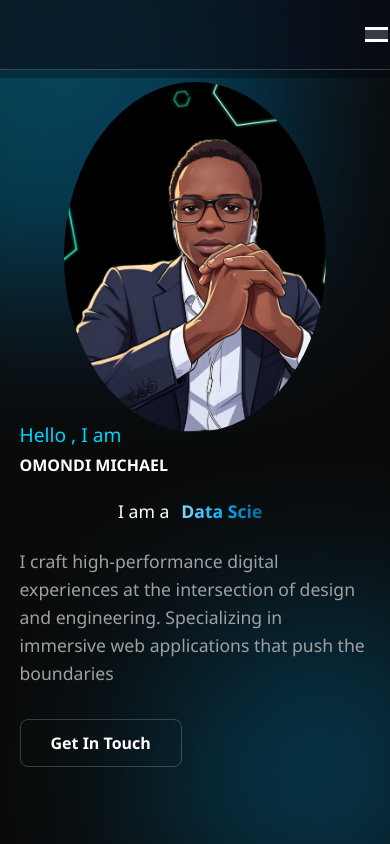
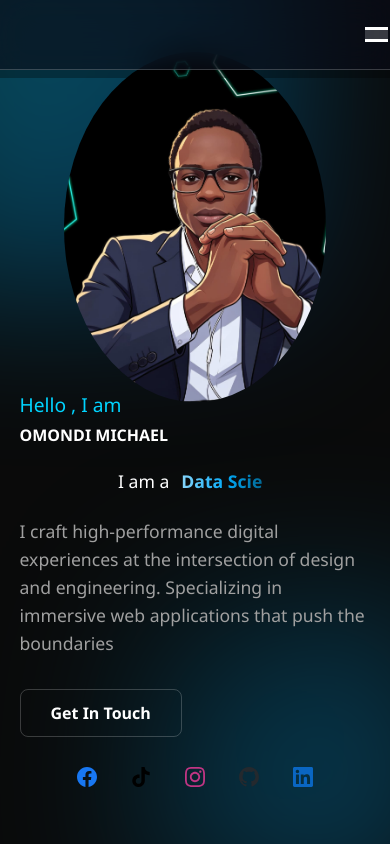
Before and after one commit to M28755/MY-FIRST-PORTFOLIO, a React (Vite) app: page / in a window 390 px wide. Shown: the top 844 px of the page. Built offline with nearby package versions, Linux system fonts and the light colour scheme.

Commit message:
added social links into the hero section

```diff
--- a/src/Components/CSS/Herosection.css
+++ b/src/Components/CSS/Herosection.css
@@ -120,7 +120,8 @@
     color: white;
     font-size: 1.2rem;
 }
-.hero-image-placeholder img{
+
+.hero-image-placeholder img {
     border-radius: 50%;
     display: flex;
     justify-content: center;
@@ -128,6 +129,186 @@
     color: white;
     font-size: 1.2rem;
 
+}
+
+/* Social Media Container - Icon Version */
+.social-media {
+    display: flex;
+    gap: 1.25rem;
+    justify-content: center;
+    align-items: center;
+    margin-top: 2rem;
+}
+
+/* Icon Link Styles */
+.social-media a {
+    display: flex;
+    align-items: center;
+    justify-content: center;
+    width: 48px;
+    height: 48px;
+    border-radius: 50%;
+    background: transparent;
+    transition: all 0.3s cubic-bezier(0.4, 0, 0.2, 1);
+    text-decoration: none;
+    position: relative;
+}
+
+/* Icon Sizes */
+.social-media svg {
+    width: 24px;
+    height: 24px;
+    transition: all 0.3s ease;
+}
+
+/* Individual Platform Colors & Hover Effects */
+
+/* Facebook */
+.social-media a:first-child {
+    color: #1877f2;
+}
+
+.social-media a:first-child:hover {
+    background: #1877f2;
+    transform: translateY(-3px);
+}
+
+.social-media a:first-child:hover svg {
+    color: white;
+    fill: white;
+}
+
+/* TikTok */
+.social-media a:nth-child(2) {
+    color: #000000;
+}
+
+.social-media a:nth-child(2):hover {
+    background: linear-gradient(135deg, #000000, #25f4ee, #fe2c55);
+    transform: translateY(-3px);
+}
+
+.social-media a:nth-child(2):hover svg {
+    color: white;
+    fill: white;
+}
+
+/* Instagram */
+.social-media a:nth-child(3) {
+    color: #c13584;
+}
+
+.social-media a:nth-child(3):hover {
+    background: linear-gradient(135deg, #833ab4, #c13584, #e1306c, #fd1d1d);
+    transform: translateY(-3px);
+}
+
+.social-media a:nth-child(3):hover svg {
+    color: white;
+    fill: white;
+}
+
+/* GitHub */
+.social-media a:nth-child(4) {
+    color: #24292e;
+}
+
+.social-media a:nth-child(4):hover {
+    background: #24292e;
+    transform: translateY(-3px);
+}
+
+.social-media a:nth-child(4):hover svg {
+    color: white;
+    fill: white;
+}
+
+/* LinkedIn */
+.social-media a:nth-child(5) {
+    color: #0a66c2;
+}
+
+.social-media a:nth-child(5):hover {
+    background: #0a66c2;
+    transform: translateY(-3px);
+}
+
+.social-media a:nth-child(5):hover svg {
+    color: white;
+    fill: white;
+}
+
+/* Active/Click Effect */
+.social-media a:active {
+    transform: translateY(0);
+}
+
+/* Optional: Add glow effect on hover */
+.social-media a:hover {
+    box-shadow: 0 8px 20px rgba(0, 0, 0, 0.15);
+}
+
+/* Focus styles for accessibility */
+.social-media a:focus-visible {
+    outline: 2px solid #0066cc;
+    outline-offset: 2px;
+    transform: scale(1.05);
+}
+
+/* Responsive Design */
+@media (max-width: 768px) {
+    .social-media {
+        gap: 1rem;
+        margin-top: 1.5rem;
+    }
+
+    .social-media a {
+        width: 44px;
+        height: 44px;
+    }
+
+    .social-media svg {
+        width: 22px;
+        height: 22px;
+    }
+}
+
+@media (max-width: 480px) {
+    .social-media {
+        gap: 0.875rem;
+        margin-top: 1.25rem;
+    }
+
+    .social-media a {
+        width: 40px;
+        height: 40px;
+    }
+
+    .social-media svg {
+        width: 20px;
+        height: 20px;
+    }
+}
+
+
+.social-media.glass a {
+    backdrop-filter: blur(10px);
+    background: rgba(255, 255, 255, 0.1);
+    border: 1px solid rgba(255, 255, 255, 0.2);
+}
+
+.social-media.glass a:hover {
+    background: rgba(255, 255, 255, 0.2);
+    border-color: rgba(255, 255, 255, 0.4);
+}
+
+.social-media.outlined a {
+    border: 2px solid currentColor;
+}
+
+.social-media.outlined a:hover {
+    background: currentColor;
+    border-color: transparent;
 }
 
 @media (max-width: 768px) {
--- a/src/Components/HeroSection.jsx
+++ b/src/Components/HeroSection.jsx
@@ -1,7 +1,7 @@
 import { motion } from 'framer-motion'
 import { TypeAnimation } from 'react-type-animation'
 import './CSS/Herosection.css'
-import Image from  '../assets/portfolio.jpeg'
+import Image from '../assets/portfolio.jpeg'
 
 function HeroSection() {
     return (
@@ -50,7 +50,37 @@ function HeroSection() {
                         <a href="" className="hero-btn">
                             Get In Touch
                         </a>
+                        <div className="social-media">
+                            <a href="https://www.facebook.com/share/p/1Eo6rm5iAS/" target="_blank" rel="noopener noreferrer" aria-label="Facebook">
+                                <svg viewBox="0 0 24 24" fill="currentColor">
+                                    <path d="M24 12.073c0-6.627-5.373-12-12-12s-12 5.373-12 12c0 5.99 4.388 10.954 10.125 11.854v-8.385H7.078v-3.47h3.047V9.43c0-3.007 1.792-4.669 4.533-4.669 1.312 0 2.686.235 2.686.235v2.953H15.83c-1.491 0-1.956.925-1.956 1.874v2.25h3.328l-.532 3.47h-2.796v8.385C19.612 23.027 24 18.062 24 12.073z" />
+                                </svg>
+                            </a>
 
+                            <a href="https://tiktok.com/@jaguar.king.of.jungle30" target="_blank" rel="noopener noreferrer" aria-label="TikTok">
+                                <svg viewBox="0 0 24 24" fill="currentColor">
+                                    <path d="M12.525.02c1.31-.02 2.61-.01 3.91-.02.08 1.53.63 3.09 1.75 4.17 1.12 1.11 2.7 1.62 4.24 1.79v4.03c-1.44-.05-2.89-.35-4.2-.97-.57-.26-1.1-.59-1.62-.93-.01 2.92.01 5.84-.02 8.76-.08 1.4-.54 2.79-1.35 3.94-1.31 1.92-3.58 3.17-5.91 3.21-1.43.08-2.86-.31-4.08-1.03-2.02-1.19-3.44-3.37-3.65-5.71-.02-.5-.03-1-.01-1.49.18-1.9 1.12-3.72 2.58-4.96 1.66-1.44 3.98-2.13 6.15-1.72.02 1.48-.04 2.96-.04 4.44-.99-.32-2.15-.23-3.02.37-.63.41-1.11 1.04-1.36 1.75-.21.51-.15 1.07-.14 1.61.24 1.64 1.82 3.02 3.5 2.87 1.12-.01 2.19-.66 2.77-1.61.19-.33.4-.67.41-1.06.1-1.79.06-3.57.07-5.36.01-4.03-.01-8.05.02-12.07z" />
+                                </svg>
+                            </a>
+
+                            <a href="https://instagram.com/yourpage" target="_blank" rel="noopener noreferrer" aria-label="Instagram">
+                                <svg viewBox="0 0 24 24" fill="currentColor">
+                                    <path d="M12 2.163c3.204 0 3.584.012 4.85.07 3.252.148 4.771 1.691 4.919 4.919.058 1.265.069 1.645.069 4.849 0 3.205-.012 3.584-.069 4.849-.149 3.225-1.664 4.771-4.919 4.919-1.266.058-1.644.07-4.85.07-3.204 0-3.584-.012-4.849-.07-3.26-.149-4.771-1.699-4.919-4.92-.058-1.265-.07-1.644-.07-4.849 0-3.204.013-3.583.07-4.849.149-3.227 1.664-4.771 4.919-4.919 1.266-.057 1.645-.069 4.849-.069zm0-2.163c-3.259 0-3.667.014-4.947.072-4.358.2-6.78 2.618-6.98 6.98-.059 1.281-.073 1.689-.073 4.948 0 3.259.014 3.668.072 4.948.2 4.358 2.618 6.78 6.98 6.98 1.281.058 1.689.072 4.948.072 3.259 0 3.668-.014 4.948-.072 4.354-.2 6.782-2.618 6.979-6.98.059-1.28.073-1.689.073-4.948 0-3.259-.014-3.667-.072-4.947-.196-4.354-2.617-6.78-6.979-6.98-1.281-.059-1.69-.073-4.949-.073zM12 5.838c-3.403 0-6.162 2.759-6.162 6.162s2.759 6.163 6.162 6.163 6.162-2.759 6.162-6.163c0-3.403-2.759-6.162-6.162-6.162zm0 10.162c-2.209 0-4-1.79-4-4 0-2.209 1.791-4 4-4s4 1.791 4 4c0 2.21-1.791 4-4 4zm6.406-11.845c-.796 0-1.441.645-1.441 1.44s.645 1.44 1.441 1.44c.795 0 1.439-.645 1.439-1.44s-.644-1.44-1.439-1.44z" />
+                                </svg>
+                            </a>
+
+                            <a href="https://github.com/M28755" target="_blank" rel="noopener noreferrer" aria-label="GitHub">
+                                <svg viewBox="0 0 24 24" fill="currentColor">
+                                    <path d="M12 0c-6.626 0-12 5.373-12 12 0 5.302 3.438 9.8 8.207 11.387.599.111.793-.261.793-.577v-2.234c-3.338.726-4.033-1.416-4.033-1.416-.546-1.387-1.333-1.756-1.333-1.756-1.089-.745.083-.729.083-.729 1.205.084 1.839 1.237 1.839 1.237 1.07 1.834 2.807 1.304 3.492.997.108-.775.418-1.305.762-1.604-2.665-.3-5.466-1.332-5.466-5.93 0-1.31.465-2.38 1.235-3.22-.135-.303-.54-1.523.105-3.176 0 0 1.005-.322 3.3 1.23.96-.267 1.98-.399 3-.405 1.02.006 2.04.138 3 .405 2.28-1.552 3.285-1.23 3.285-1.23.645 1.653.24 2.873.12 3.176.765.84 1.23 1.91 1.23 3.22 0 4.61-2.805 5.625-5.475 5.92.42.36.81 1.096.81 2.22 0 1.606-.015 2.896-.015 3.286 0 .315.192.69.8.57 4.765-1.587 8.199-6.085 8.199-11.386 0-6.627-5.373-12-12-12z" />
+                                </svg>
+                            </a>
+
+                            <a href="https://linkedin.com/in/yourprofile" target="_blank" rel="noopener noreferrer" aria-label="LinkedIn">
+                                <svg viewBox="0 0 24 24" fill="currentColor">
+                                    <path d="M20.447 20.452h-3.554v-5.569c0-1.328-.027-3.037-1.852-3.037-1.853 0-2.136 1.445-2.136 2.939v5.667H9.351V9h3.414v1.561h.046c.477-.9 1.637-1.85 3.37-1.85 3.601 0 4.267 2.37 4.267 5.455v6.286zM5.337 7.433c-1.144 0-2.063-.926-2.063-2.065 0-1.138.92-2.063 2.063-2.063 1.14 0 2.064.925 2.064 2.063 0 1.139-.925 2.065-2.064 2.065zm1.782 13.019H3.555V9h3.564v11.452zM22.225 0H1.771C.792 0 0 .774 0 1.729v20.542C0 23.227.792 24 1.771 24h20.451c.979 0 1.771-.773 1.771-1.729V1.729C24 .774 23.222 0 22.225 0z" />
+                                </svg>
+                            </a>
+                        </div>
 
                     </motion.div>
                     <motion.div
@@ -61,7 +91,7 @@ function HeroSection() {
 
                     >
                         <div className="hero-image-placeholder ">
-                            <img src={Image} alt=""  width={350} height={350}/>
+                            <img src={Image} alt="" width={350} height={350} />
                         </div>
 
                     </motion.div>
```
